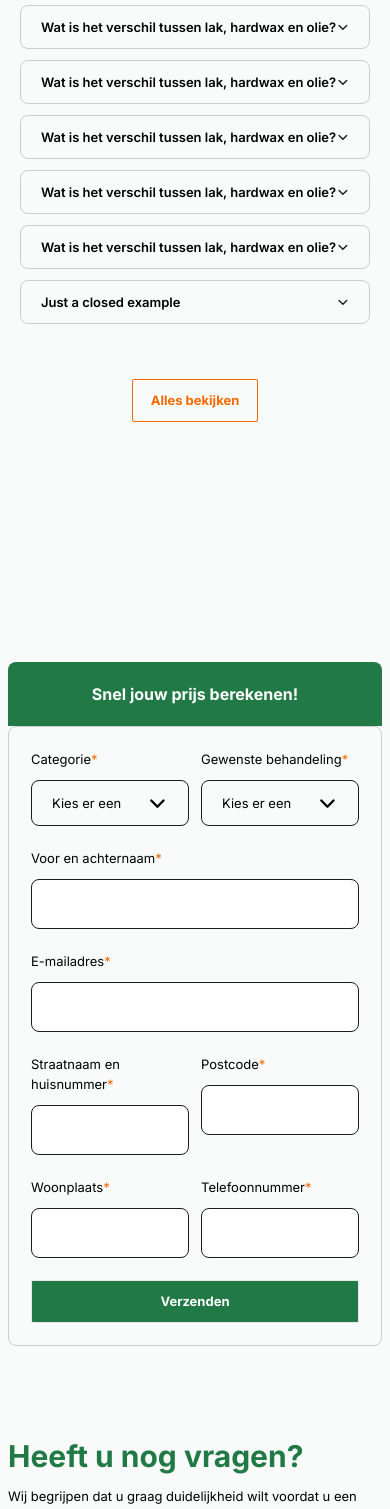
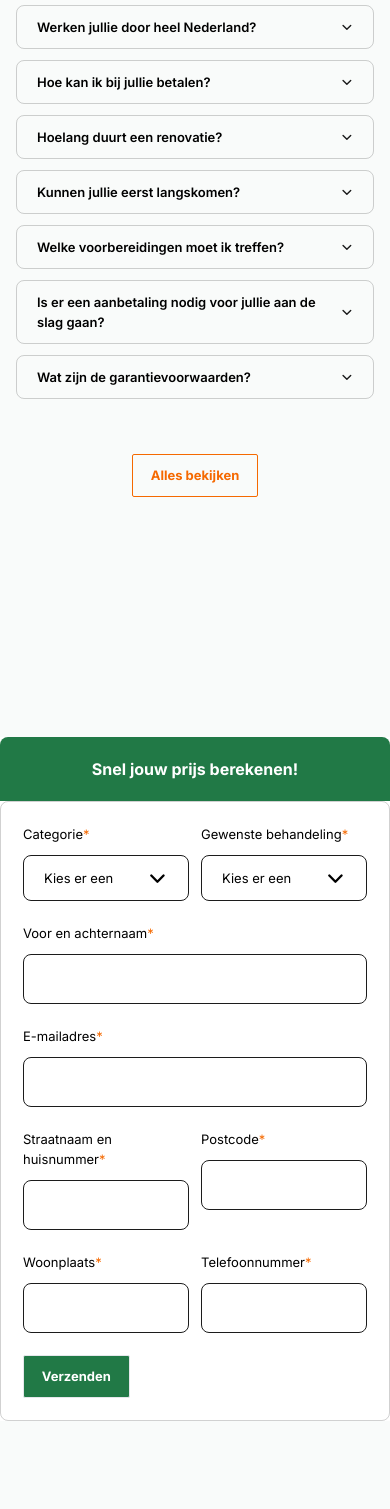
Before and after one commit to GreenTeam88/greenteam-front-end, a Next.js app: page /diensten in a window 390 px wide. Shown: the part 7660-9169 px from the top of the page. Built offline with nearby package versions, Linux system fonts and the light colour scheme.

Commit message:
integrating the faqs

```diff
--- a/src/app/(root)/(routes)/_components/FAQSection.tsx
+++ b/src/app/(root)/(routes)/_components/FAQSection.tsx
@@ -14,27 +14,38 @@ interface FAQType {
 const FAQs: FAQType[] = [
   {
     answer:
-      'Lorem ipsum dolor sit amet consectetur. Cursus eu blandit id egestas elementum. Amet tellus dignissim at in tincidunt tortor. Placerat cursus eu blandit id egestas.',
-    question: 'Wat is het verschil tussen lak, hardwax en olie?',
+      'Wij werken met meerdere teams en specialisten, waardoor we niet beperkt zijn tot één locatie of provincie. We zijn actief in heel Nederland en voeren, in uitzonderlijke gevallen, ook opdrachten uit in België en op de Waddeneilanden.',
+    question: 'Werken jullie door heel Nederland?',
   },
   {
-    question: 'Wat is het verschil tussen lak, hardwax en olie?',
+    question: 'Hoe kan ik bij jullie betalen?',
     answer:
-      'Lorem ipsum dolor sit amet consectetur. Cursus eu blandit id egestas elementum. Amet tellus dignissim at in tincidunt tortor. Placerat cursus eu blandit id egestas.',
+      'Er zijn verschillende betaalmogelijkheden beschikbaar. Na afronding van de werkzaamheden ontvangt u altijd een factuur met de gebruikelijke online betaalopties. Daarnaast kunt u ook eenvoudig een bankoverschrijving doen of, indien gewenst, contant betalen.',
   },
   {
-    question: 'Wat is het verschil tussen lak, hardwax en olie?',
+    question: 'Hoelang duurt een renovatie?',
     answer:
-      'Lorem ipsum dolor sit amet consectetur. Cursus eu blandit id egestas elementum. Amet tellus dignissim at in tincidunt tortor. Placerat cursus eu blandit id egestas.',
+      'De duur van een renovatie hangt sterk af van de omvang van het project. Zo kan de renovatie van één trap doorgaans binnen één dag worden afgerond, terwijl drie trappen waarschijnlijk twee dagen in beslag zullen nemen.',
   },
   {
-    question: 'Wat is het verschil tussen lak, hardwax en olie?',
+    question: 'Kunnen jullie eerst langskomen?',
     answer:
-      'Lorem ipsum dolor sit amet consectetur. Cursus eu blandit id egestas elementum. Amet tellus dignissim at in tincidunt tortor. Placerat cursus eu blandit id egestas.',
+      'In bepaalde gevallen komen we graag eerst bij u langs. Bijvoorbeeld wanneer u een tapijt voor uw trap wilt uitkiezen, of wanneer we stalen moeten laten zien en de ruimte moeten opmeten, is een bezoek ter plaatse noodzakelijk.',
   },
   {
-    question: 'Wat is het verschil tussen lak, hardwax en olie?',
-    answer: '',
+    question: 'Welke voorbereidingen moet ik treffen?',
+    answer:
+      'Voor aanvang van de werkzaamheden vragen wij u altijd de te behandelen oppervlakken leeg en schoon te maken, zodat onze specialisten direct aan de slag kunnen. Bij een parketrenovatie betekent dit dat de gehele vloer vrij moet zijn.',
+  },
+  {
+    question: 'Is er een aanbetaling nodig voor jullie aan de slag gaan?',
+    answer:
+      'Een aanbetaling is bij ons alleen vereist wanneer er veel materiaal moet worden geleverd, zoals bij grote oppervlakten vloer- of tegelwerk. Dit heeft te maken met de aanschaf van producten bij onze groothandels en leveranciers.',
+  },
+  {
+    question: 'Wat zijn de garantievoorwaarden?',
+    answer:
+      'Per categorie gelden andere garantievoorwaarden. Onze garantie voorwaarden zijn te vinden in onze algemene voorwaarden.',
   },
 ];
 
--- a/src/app/(root)/(routes)/diensten/_components/faq.tsx
+++ b/src/app/(root)/(routes)/diensten/_components/faq.tsx
@@ -14,32 +14,38 @@ interface FAQType {
 const FAQs: FAQType[] = [
   {
     answer:
-      'Lorem ipsum dolor sit amet consectetur. Cursus eu blandit id egestas elementum. Amet tellus dignissim at in tincidunt tortor. Placerat cursus eu blandit id egestas.',
-    question: 'Wat is het verschil tussen lak, hardwax en olie?',
+      'Wij werken met meerdere teams en specialisten, waardoor we niet beperkt zijn tot één locatie of provincie. We zijn actief in heel Nederland en voeren, in uitzonderlijke gevallen, ook opdrachten uit in België en op de Waddeneilanden.',
+    question: 'Werken jullie door heel Nederland?',
   },
   {
-    question: 'Wat is het verschil tussen lak, hardwax en olie?',
+    question: 'Hoe kan ik bij jullie betalen?',
     answer:
-      'Lorem ipsum dolor sit amet consectetur. Cursus eu blandit id egestas elementum. Amet tellus dignissim at in tincidunt tortor. Placerat cursus eu blandit id egestas.',
+      'Er zijn verschillende betaalmogelijkheden beschikbaar. Na afronding van de werkzaamheden ontvangt u altijd een factuur met de gebruikelijke online betaalopties. Daarnaast kunt u ook eenvoudig een bankoverschrijving doen of, indien gewenst, contant betalen.',
   },
   {
-    question: 'Wat is het verschil tussen lak, hardwax en olie?',
+    question: 'Hoelang duurt een renovatie?',
     answer:
-      'Lorem ipsum dolor sit amet consectetur. Cursus eu blandit id egestas elementum. Amet tellus dignissim at in tincidunt tortor. Placerat cursus eu blandit id egestas.',
+      'De duur van een renovatie hangt sterk af van de omvang van het project. Zo kan de renovatie van één trap doorgaans binnen één dag worden afgerond, terwijl drie trappen waarschijnlijk twee dagen in beslag zullen nemen.',
   },
   {
-    question: 'Wat is het verschil tussen lak, hardwax en olie?',
+    question: 'Kunnen jullie eerst langskomen?',
     answer:
-      'Lorem ipsum dolor sit amet consectetur. Cursus eu blandit id egestas elementum. Amet tellus dignissim at in tincidunt tortor. Placerat cursus eu blandit id egestas.',
+      'In bepaalde gevallen komen we graag eerst bij u langs. Bijvoorbeeld wanneer u een tapijt voor uw trap wilt uitkiezen, of wanneer we stalen moeten laten zien en de ruimte moeten opmeten, is een bezoek ter plaatse noodzakelijk.',
   },
   {
-    question: 'Wat is het verschil tussen lak, hardwax en olie?',
-    answer: '',
+    question: 'Welke voorbereidingen moet ik treffen?',
+    answer:
+      'Voor aanvang van de werkzaamheden vragen wij u altijd de te behandelen oppervlakken leeg en schoon te maken, zodat onze specialisten direct aan de slag kunnen. Bij een parketrenovatie betekent dit dat de gehele vloer vrij moet zijn.',
   },
-
   {
-    question: 'Just a closed example',
-    answer: '',
+    question: 'Is er een aanbetaling nodig voor jullie aan de slag gaan?',
+    answer:
+      'Een aanbetaling is bij ons alleen vereist wanneer er veel materiaal moet worden geleverd, zoals bij grote oppervlakten vloer- of tegelwerk. Dit heeft te maken met de aanschaf van producten bij onze groothandels en leveranciers.',
+  },
+  {
+    question: 'Wat zijn de garantievoorwaarden?',
+    answer:
+      'Per categorie gelden andere garantievoorwaarden. Onze garantie voorwaarden zijn te vinden in onze algemene voorwaarden.',
   },
 ];
 
--- a/src/app/(root)/(routes)/diensten/_components/question.tsx
+++ /dev/null
@@ -1,103 +0,0 @@
-'use client';
-
-import React, { useState } from 'react';
-
-import { PrimaryBtn, SecondaryOutlinedBtn } from '@/components/theme/buttons';
-import { PrimaryInput, SelectInput } from '@/components/theme/inputs';
-import { BodyText, H2, HeadlineSemibold } from '@/components/theme/typography';
-
-const QuestionForm: React.FC = () => {
-  const [category, setCategory] = useState('');
-  const [Gewenstebehandeling, setGewenstebehandeling] = useState('');
-  const [VoorEnAchternaam, setVoorEnAchternaam] = useState('');
-  const [email, setEmail] = useState('');
-  const [straatnaamEnHuisnummer, setStraatnaamEnHuisnummer] = useState('');
-  const [postCode, setPostCode] = useState('');
-  const [Woonplaats, setWoonplaats] = useState('');
-  const [phoneNumber, setPhoneNumber] = useState('');
-  return (
-    <div className="flex max-w-[489px] flex-col">
-      <div className="bg-primaryDefault w-full  rounded-t-[8px] flex  items-center justify-center text-white py-[22px]  ">
-        <HeadlineSemibold> Snel jouw prijs berekenen!</HeadlineSemibold>
-      </div>
-      <div className="flex flex-col  border-opacity-20 p-[22px] border-black20 border rounded-lg py-[22px] gap-[22px]">
-        <div className="flex w-full gap-3 justify-between">
-          <SelectInput
-            label="Categorie"
-            required={true}
-            placeHolder="Kies er een"
-            value={category}
-            setValue={setCategory}
-            values={['val1', 'val2']}
-          />
-          <SelectInput
-            label="Gewenste behandeling"
-            required={true}
-            placeHolder="Kies er een"
-            value={Gewenstebehandeling}
-            setValue={setGewenstebehandeling}
-            values={['val1', 'val2']}
-          />
-        </div>
-        <PrimaryInput
-          label="Voor en achternaam"
-          aria-required={true}
-          value={VoorEnAchternaam}
-          setValue={setVoorEnAchternaam}
-        />
-        <PrimaryInput label="E-mailadres" aria-required={true} setValue={setEmail} value={email} />
-        <div className="flex w-full gap-3 justify-between">
-          <PrimaryInput
-            aria-required={true}
-            value={straatnaamEnHuisnummer}
-            setValue={setStraatnaamEnHuisnummer}
-            label="Straatnaam en huisnummer"
-          ></PrimaryInput>
-          <PrimaryInput aria-required={true} value={postCode} setValue={setPostCode} label="Postcode"></PrimaryInput>
-        </div>
-        <div className="flex w-full gap-3 justify-between">
-          <PrimaryInput
-            aria-required={true}
-            value={Woonplaats}
-            setValue={setWoonplaats}
-            label="Woonplaats"
-          ></PrimaryInput>
-          <PrimaryInput
-            aria-required={true}
-            value={phoneNumber}
-            setValue={setPhoneNumber}
-            label="Telefoonnummer"
-          ></PrimaryInput>
-        </div>
-        <PrimaryBtn className="w-full">Verzenden</PrimaryBtn>
-      </div>
-    </div>
-  );
-};
-
-const QuestionsParagraph = () => {
-  return (
-    <div className="flex max-w-[488px] flex-col gap-11">
-      <div className="flex flex-col  gap-[11px]">
-        <H2 className="text-primaryDefault">Heeft u nog vragen?</H2>
-        <BodyText>
-          Wij begrijpen dat u graag duidelijkheid wilt voordat u een beslissing neemt. Onze experts staan klaar om al uw
-          vragen te beantwoorden en u te voorzien van de informatie die u nodig heeft.
-        </BodyText>
-      </div>
-      <div className="flex gap-2">
-        <PrimaryBtn>Veelgestelde vragen</PrimaryBtn>
-        <SecondaryOutlinedBtn>Contact opnemen</SecondaryOutlinedBtn>
-      </div>
-    </div>
-  );
-};
-
-export const QuestionSection = () => {
-  return (
-    <div className="flex w-full px-2 flex-col lg:flex-row items-center justify-center py-24 gap-[92px]">
-      <QuestionForm />
-      <QuestionsParagraph />
-    </div>
-  );
-};
--- a/src/app/(root)/(routes)/diensten/page.tsx
+++ b/src/app/(root)/(routes)/diensten/page.tsx
@@ -2,10 +2,10 @@ import React from 'react';
 
 import { Hero } from '../_components/hero';
 import { PhoneNumberSection } from '../_components/phoneNumberSection';
+import { QuestionSection } from '../over-ons/_components/question';
 import { FAQSection } from './_components/faq';
 import { OverigeDiensten } from './_components/Overige diensten';
 import { ParaqueteRenovation } from './_components/parqueteRenovation';
-import { QuestionSection } from './_components/question';
 import { DienstenSecondSection } from './_components/secondSection';
 import { Stoffren } from './_components/stoffren';
 import { Traprenovatie } from './_components/Traprenovatie';
--- a/src/app/(root)/(routes)/over-ons/_components/question.tsx
+++ b/src/app/(root)/(routes)/over-ons/_components/question.tsx
@@ -16,7 +16,7 @@ const QuestionForm: React.FC = () => {
   const [Woonplaats, setWoonplaats] = useState('');
   const [phoneNumber, setPhoneNumber] = useState('');
   return (
-    <div className="flex max-w-[489px] flex-col">
+    <div className="flex max-w-[489px] flex-col bg-white">
       <div className="bg-primaryDefault w-full  rounded-t-[8px] flex  items-center justify-center text-white py-[22px]  ">
         <HeadlineSemibold> Snel jouw prijs berekenen!</HeadlineSemibold>
       </div>
```
